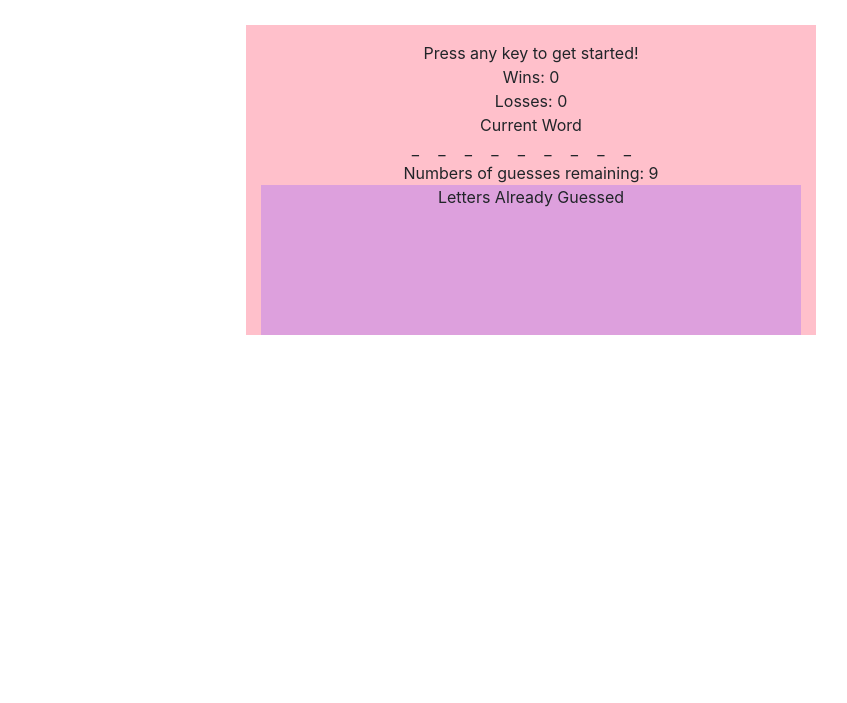
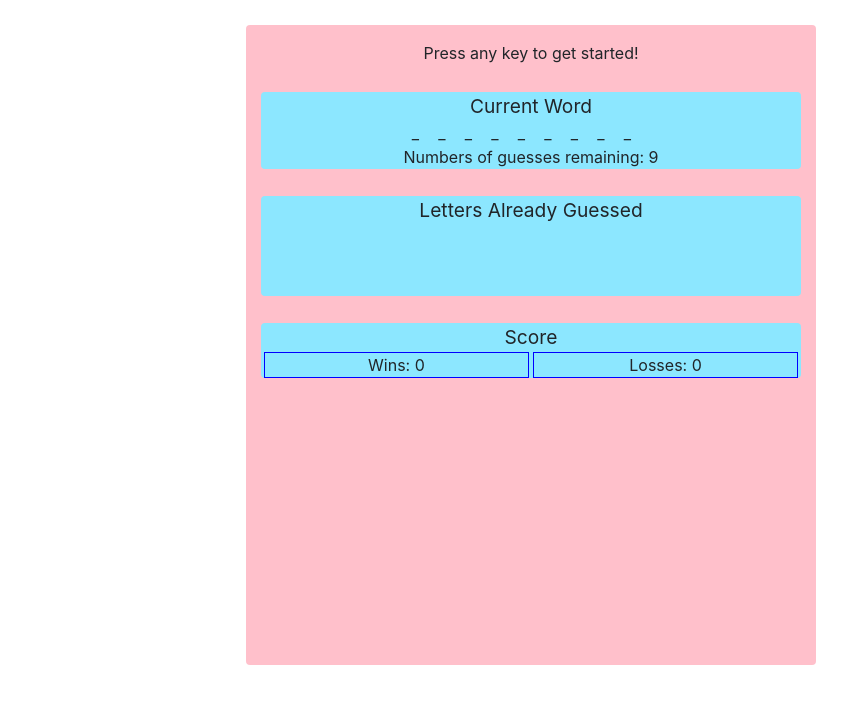
Before and after one commit to kiriwilliams/Word-Guess-Game, a plain HTML site: page index.html in a window 1280 px wide. Shown: the part 71-774 px from the top of the page, without its empty margins (394-1241 px from the left). Drawn offline with nearby package versions, Linux system fonts and the light colour scheme.

Commit message:
adjusted positioning/layout

```diff
--- a/assets/css/style-1.css
+++ b/assets/css/style-1.css
@@ -1,14 +1,55 @@
+*{
+    box-sizing: border-box;
+}
+body,html{
+    height: 100%;
+}
+.container{
+    height: 100%;
+}
 #currentWord{
     letter-spacing: 1.2em;
 }
 header{
     padding: 20px;
 }
+/*----COLORS----*/
+.bg-light-blue{
+    background-color: #8ce7ff;
+}
+.bg-white{
+    background-color: #fff;
+}
+/*----BORDERS----*/
+.rounded{
+    border-radius: 6px;
+}
+
+.title{
+    position: relative;
+    font-size: 1.2em;
+    padding: 0;
+    margin: 0;
+}
+/*----POSITIONING----*/
 .right{
     background: pink;
     text-align: center;
+    height: 80%;
+}
+.content{
+    margin-top: 5%;
 }
 .guesses{
-    height: 150px;
-    background: plum;
+    height: 100px;
+
 }
+#score{
+    text-align: center;
+}
+#wins, #losses{
+    display: inline-block;
+    width: 49%;
+    text-align: center;
+    border: 1px solid blue;
+}
--- a/index.html
+++ b/index.html
@@ -22,37 +22,47 @@
         </div>
     </header>
     <main class="container">
-        <div class="row">
+        <div class="row h-100">
             <div class="col-md-6">
+                <!--IMAGES // not functional yet-->
                 <img src="" alt="">
             </div>
-            <div class="col-md-6 right">
+            <div class="col-md-6 right rounded">
+
+                <!--INSTRUCTIONS-->
                 <div id="instructions">
                     <p id="message"></p>
                     Press any key to get started!
                 </div>
-                <div id="score">
+
+                <!--CURRENT WORD-->
+                <div id="game" class="bg-light-blue rounded content">
+                    <span class="title">Current Word</span><br>
+                    <span id="currentWord"></span> <span id="letterCount"></span><br>
+
+                    Numbers of guesses remaining: <span id="remaining"></span><br>
+                </div>
+
+                <!--ALREADY GUESSED LETTERS-->
+                <div class="bg-light-blue rounded content guesses">
+                    <span class="title"> Letters Already Guessed</span><br>
+                    <span id="previousGuesses"></span>
+                </div>
+
+                <!--SCORE-->
+                <div id="score" class="bg-light-blue rounded content">
+                    <span class="title">Score</span><br>
                     <div id="wins">
                         Wins: <span id="winCount"></span>
                     </div>
-                    <div>
+                    <div id="losses">
                         Losses: <span id="lossCount"></span>
                     </div>
                 </div>
-                <div id="game">
-                    Current Word<br>
-                    <span id="currentWord"></span> <span id="letterCount"></span><br>
 
-                    Numbers of guesses remaining: <span id="remaining"></span><br>
-
-                    <div class="guesses">
-                        Letters Already Guessed<br>
-                        <span id="previousGuesses"></span>
-                    </div>
-                </div id="replay">
-                <div>
-
-                </div>
+            <!--REPLAY // not functional yet-->
+            </div id="replay">
+            <div>
             </div>
         </div>
     </main>
```
